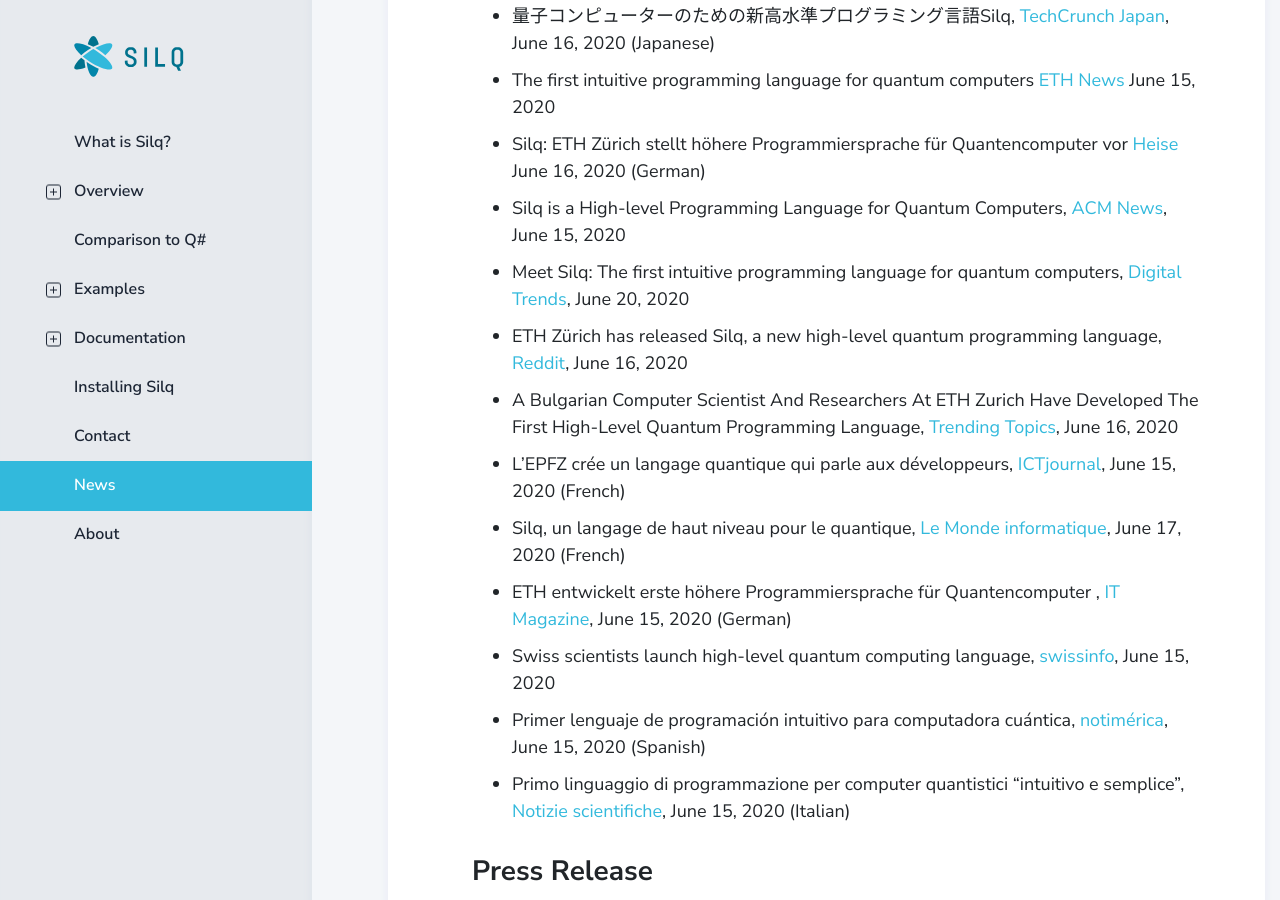
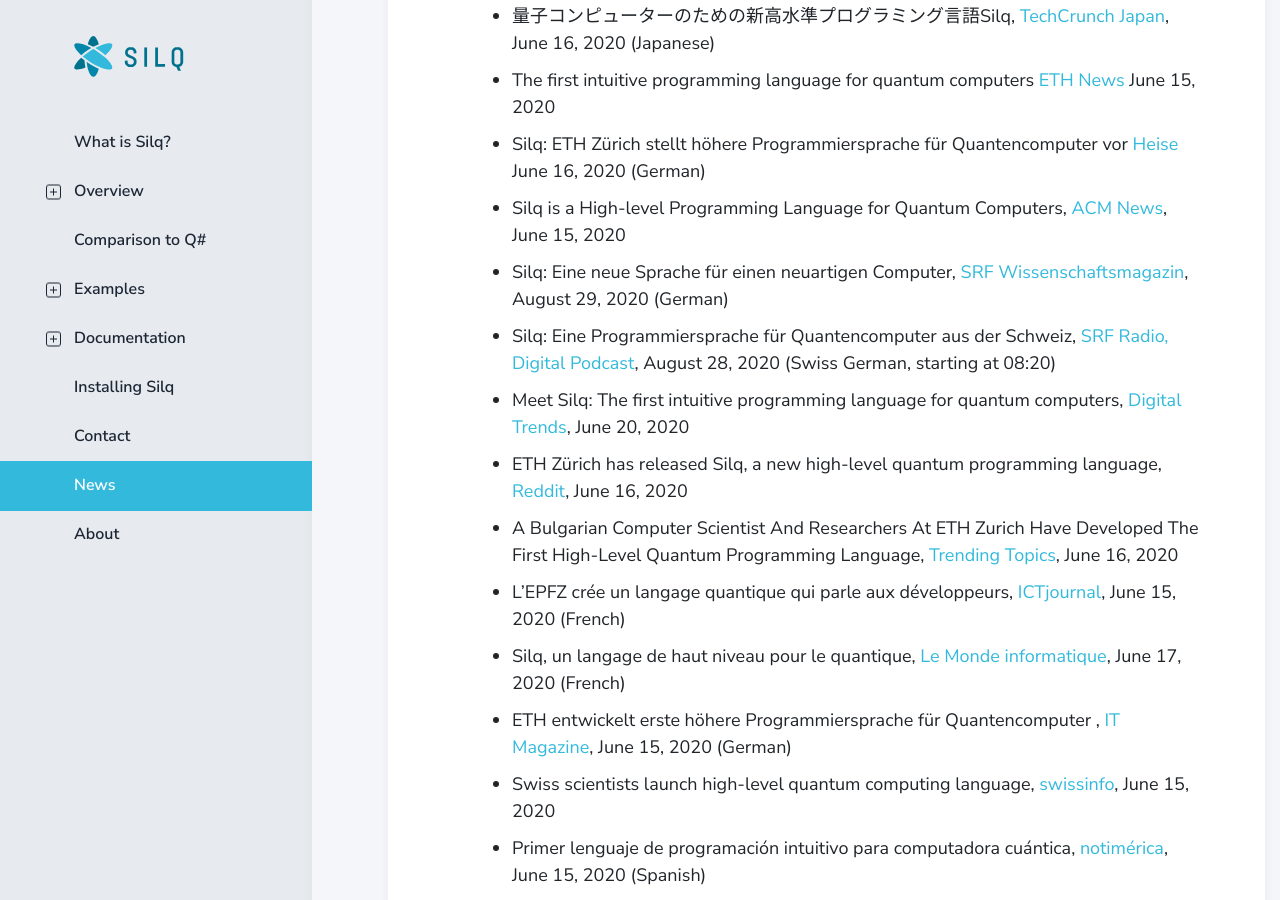
Before and after one commit to eth-sri/silq-webpage, a Jekyll site: the page built from docs/news.md, in a window 1280 px wide and 900 px high, scrolled down 350 px. Built offline with Jekyll 4.4.1, drawn with Linux system fonts in a browser that asks for light colours.

Commit message:
added recent news

```diff
--- a/docs/news.md
+++ b/docs/news.md
@@ -22,6 +22,13 @@
 - Silq is a High-level Programming Language for Quantum Computers, [ACM
   News](https://cacm.acm.org/news/245606-silq-is-a-high-level-programming-language-for-quantum-computers/fulltext),
   June 15, 2020
+- Silq: Eine neue Sprache für einen neuartigen Computer, [SRF
+  Wissenschaftsmagazin](https://www.srf.ch/news/panorama/quantencomputer-silq-eine-neue-sprache-fuer-einen-neuartigen-computer),
+  August 29, 2020 (German)
+- Silq: Eine Programmiersprache für Quantencomputer aus der Schweiz, [SRF Radio,
+  Digital
+  Podcast](https://www.srf.ch/play/radio/popupaudioplayer?id=5693835a-2e2a-4715-a647-633fd5344cbf),
+  August 28, 2020 (Swiss German, starting at 08:20)
 - Meet Silq: The first intuitive programming language for quantum computers,
   [Digital
   Trends](https://www.digitaltrends.com/computing/silq-programming-language-quantum-computing/),
```
